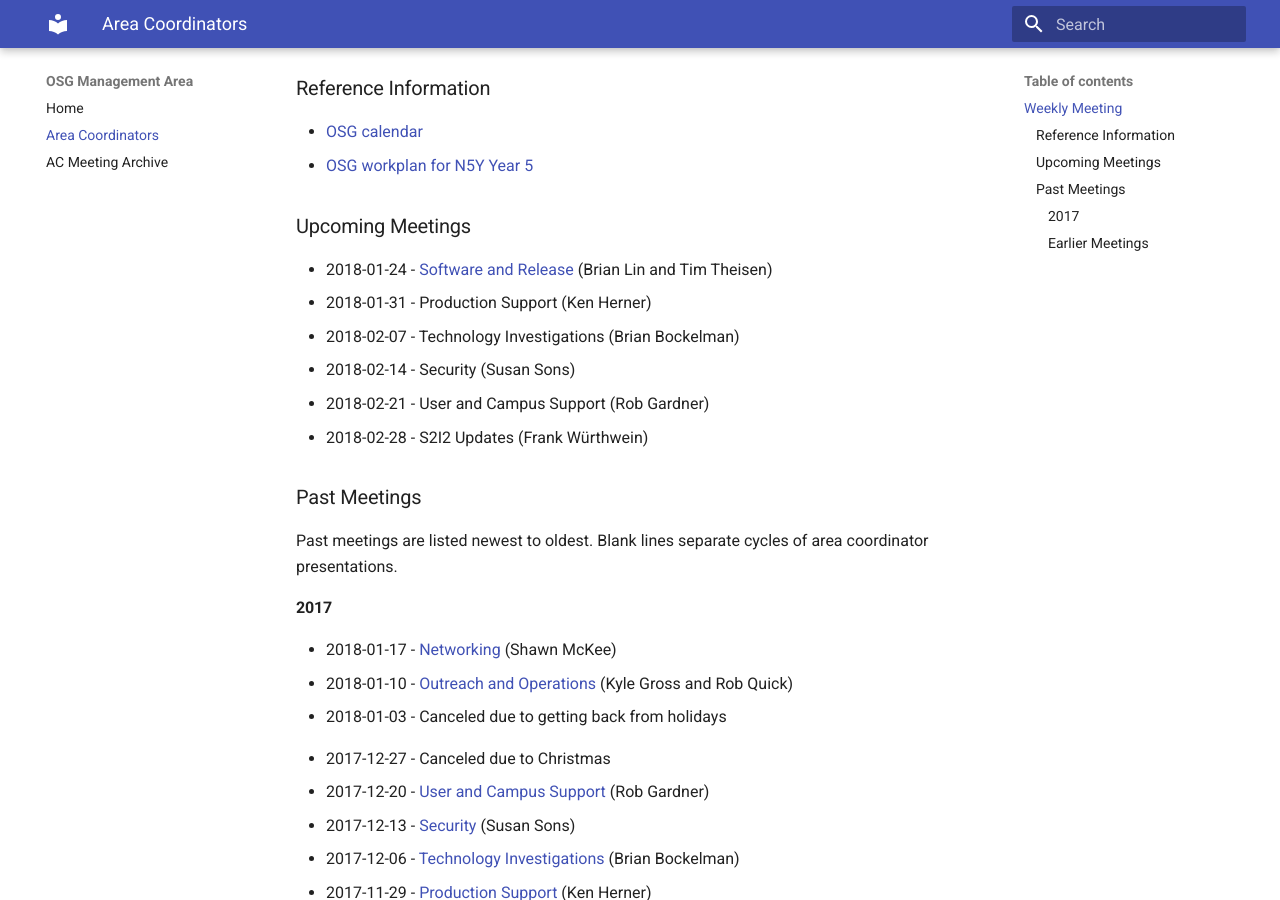
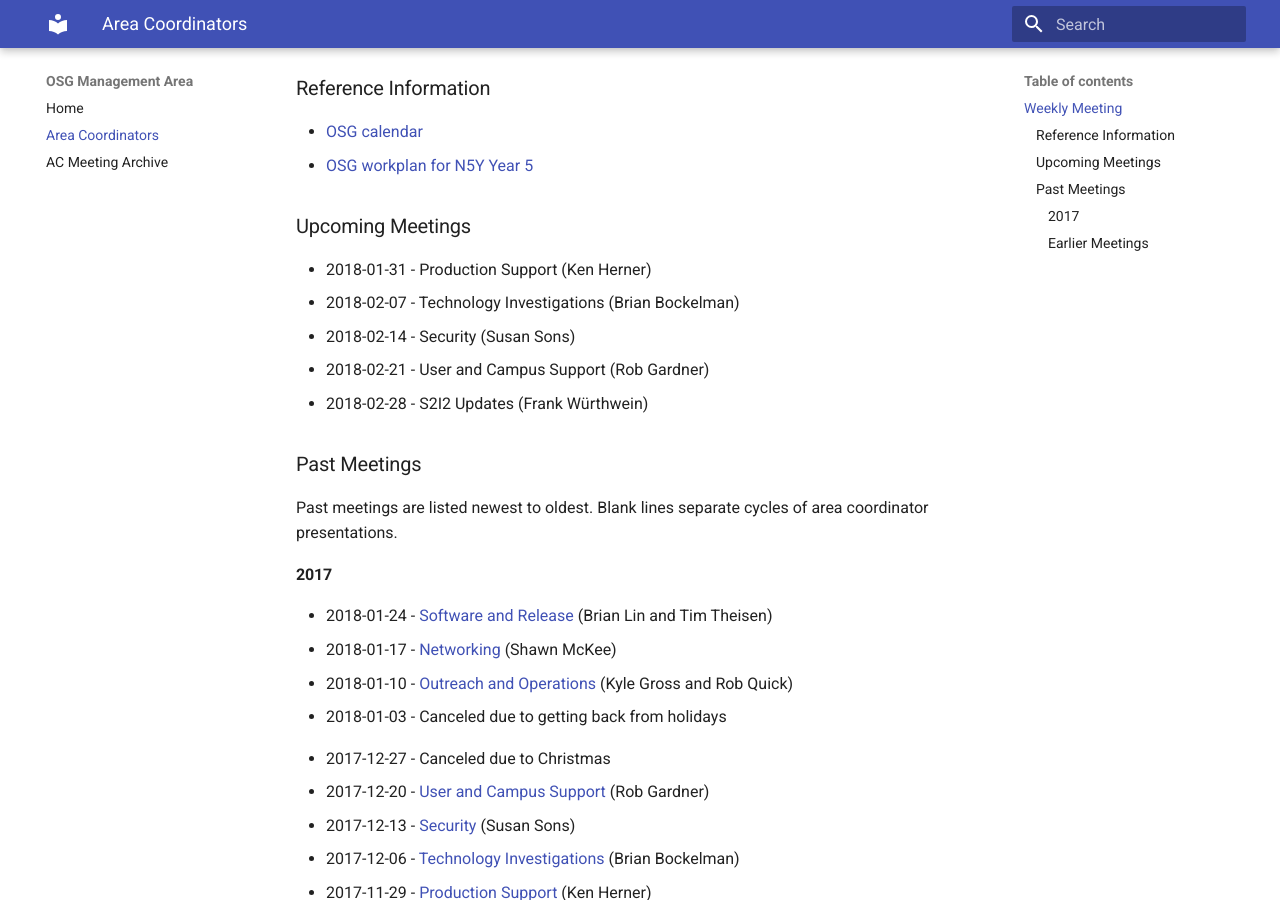
Before and after one commit to ppaschos/management-1, an MkDocs documentation site: the page built from docs/area-coordinators.md, in a window 1280 px wide and 900 px high, scrolled down 969 px. Built offline with MkDocs 1.6.1 and Material for MkDocs 9.7.7, drawn with Linux system fonts in a browser that asks for light colours; old or Windows-style settings are respelled for this version of MkDocs; part of the change alters nothing that is shown.

Commit message:
Moved 2018-01-24 to past meetings

```diff
--- a/docs/area-coordinators.md
+++ b/docs/area-coordinators.md
@@ -44,7 +44,6 @@ The current Area Coordinators are:
 
 ### Upcoming Meetings
 
-- 2018-01-24 - [Software and Release](https://docs.google.com/document/d/1-9aGA1a8Ygu-jR5ojj556ntLwP7n6ufjI_H3Cw-krv8/edit?usp=sharing) (Brian Lin and Tim Theisen)
 - 2018-01-31 - Production Support (Ken Herner)
 - 2018-02-07 - Technology Investigations (Brian Bockelman)
 - 2018-02-14 - Security (Susan Sons)
@@ -58,6 +57,7 @@ Past meetings are listed newest to oldest.  Blank lines separate cycles of area
 
 #### 2017
 
+- 2018-01-24 - [Software and Release](https://docs.google.com/document/d/1-9aGA1a8Ygu-jR5ojj556ntLwP7n6ufjI_H3Cw-krv8/edit?usp=sharing) (Brian Lin and Tim Theisen)
 - 2018-01-17 - [Networking](https://drive.google.com/open?id=1Vz99vppmMCRKVj9xupWRNVOxdlBAjRU7) (Shawn McKee)
 - 2018-01-10 - [Outreach and Operations](https://github.com/opensciencegrid/operations/blob/master/docs/acops-10-Jan-2018.md) (Kyle Gross and Rob Quick)
 - 2018-01-03 - Canceled due to getting back from holidays
```
